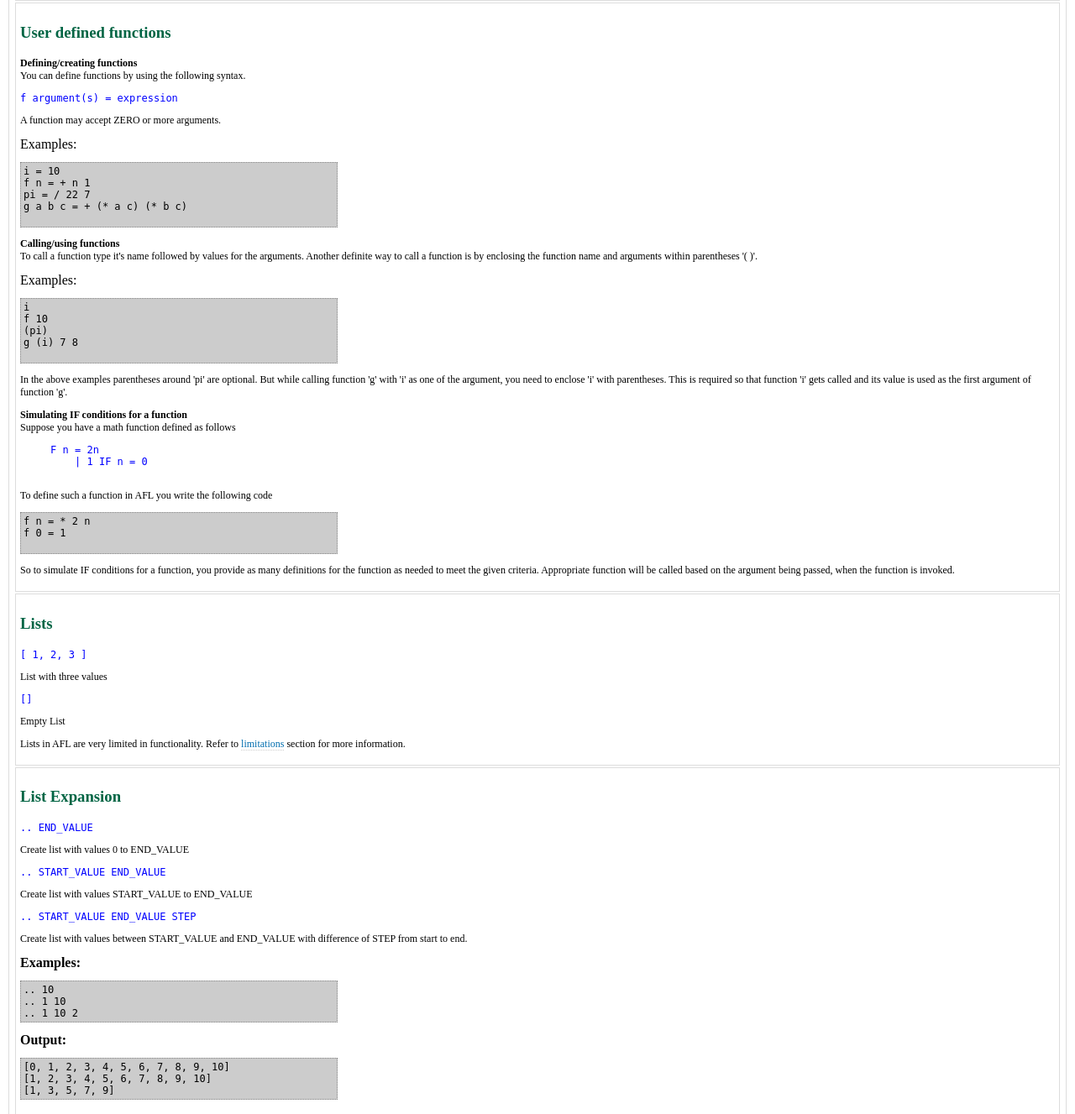
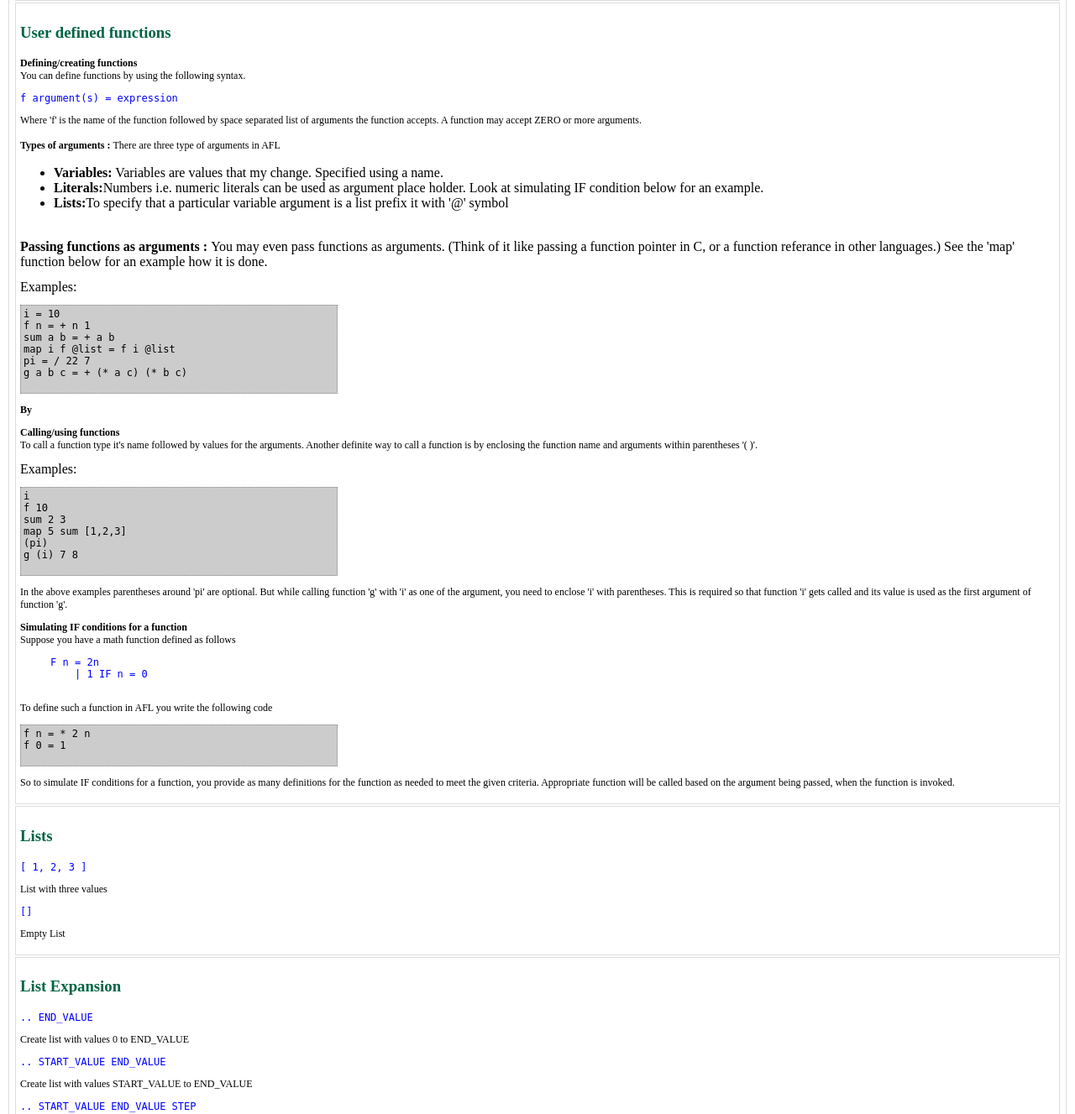
Before and after one commit to xk0der/AFL, a PHP site: page /help.php in a window 1280 px wide. Shown: the part 3238-4565 px from the top of the page at 84% size. Run offline with PHP 8.4, Linux system fonts and the light colour scheme.

Commit message:
Fixed bug with number format regex; Help updated to include new list handling features; Snippets added to demo passing functions and arguments and functions accepting lists

```diff
--- a/help.php
+++ b/help.php
@@ -321,15 +321,34 @@
         </p>
             <pre>f argument(s) = expression</pre>
         <p>
+            Where 'f' is the name of the function followed by space separated list of arguments the function accepts.
             A function may accept ZERO or more arguments.
+            <br>
+            <br>
+            <b>Types of arguments : </b>
+            There are three type of arguments in AFL
+            <ul>
+                <li><b>Variables:</b> Variables are values that my change. Specified using a name.</li>
+                <li><b>Literals:</b>Numbers i.e. numeric literals can be used as argument place holder. Look at simulating IF condition below for an example.</li>
+                <li><b>Lists:</b>To specify that a particular variable argument is a list prefix it with '@' symbol</li>
+            </ul>
+            <br>
+            <b>Passing functions as arguments : </b>
+            You may even pass functions as arguments. (Think of it like passing a function pointer in C, or a function referance in other languages.) See the 'map' function below for an example how it is done.
         </p>
         Examples:
         <pre class='code'>
 i = 10
 f n = + n 1
+sum a b = + a b
+map i f @list = f i @list
 pi = / 22 7
 g a b c = + (* a c) (* b c)
         </pre>
+        <p>
+            <b>By </b><br>
+        </p>
+
         <p>
             <b>Calling/using functions</b><br>
             To call a function type it's name followed by values for the arguments. Another definite way to call a function is by enclosing the function name and arguments within parentheses '( )'.
@@ -338,6 +357,8 @@ g a b c = + (* a c) (* b c)
         <pre class='code'>
 i
 f 10
+sum 2 3
+map 5 sum [1,2,3]
 (pi)
 g (i) 7 8
         </pre>
@@ -377,9 +398,6 @@ f 0 = 1
             Empty List
         </p>
 
-        <p>
-            Lists in AFL are very limited in functionality. Refer to <a href='#limitations'>limitations</a> section for more information.
-        </p>
     </div>
 
     <div>
@@ -487,7 +505,7 @@ f 0 = 1
 
     <div>
         <h3><a name="listop"></a>List operators</h3>
-            <pre>@& LIST</pre>
+            <pre>@&amp; LIST</pre>
         <p>
             List length : This operator computes the length of the list.
         </p>
@@ -499,7 +517,7 @@ f 0 = 1
 
 <b>Examples:</b>
 <pre class="code">
-@& [1,2,3,4]
+@&amp; [1,2,3,4]
 @# 2 [1,2,3,4]
 </pre>
 <b>Output:</b>
@@ -570,15 +588,13 @@ f 3
         </p>
 
         <p>
-            <b> Lists can only be used as the last argument for a function or expression </b><br>
-            This limitation, as stated in the introduction, is to keep the parsing simple. Since list-builder's output is a list hence list-builders too can only be used at the end of an expression.
         </p>
     </div>
 </div>
 
 <div style="margin:auto; text-align:center; background: #cccccc; padding:3px;">
 <p style="margin:0px; padding:0px; font-size: 10px; font-weight: bold;">
-(c) 2009, Amit Singh (xk0der), All Rights Reserved.
+(c) 2010, Amit Singh (xk0der), All Rights Reserved.
 </p>
 <p style="font-size: 10px; margin:0px; padding:0px;">
 <a href="http://xkoder.com">http://xkoder.com</a> | <a href="http://blog.xkoder.com">blog.xkoder.com</a>
--- a/include/interpreter.php
+++ b/include/interpreter.php
@@ -406,7 +406,7 @@ class Interpreter {
                     $output .= "[".$rvalue."]";
                 }
             } else {
-                if( preg_match("/^[0-9]+$/",trim($code)) != False ) {
+                if( preg_match("/^[-+]?[0-9]*[.]?[0-9]+[eE]?[0-9]*$/",trim($code)) != False ) {
                     $output .= $safe_code;
                 } else {
                     $output .= "<span class='error'>Error: No match found for symbol `$safe_code'</span>";
```
Also changed, not shown: include/snippets.php (+72 -0 lines).
